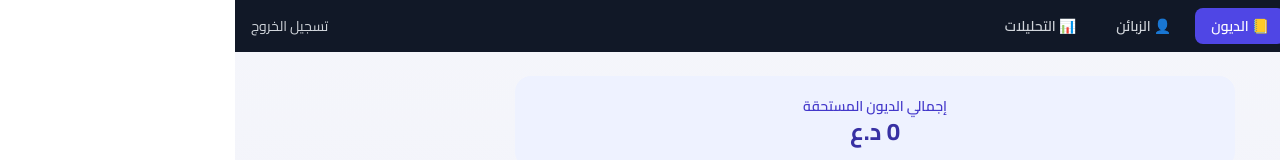
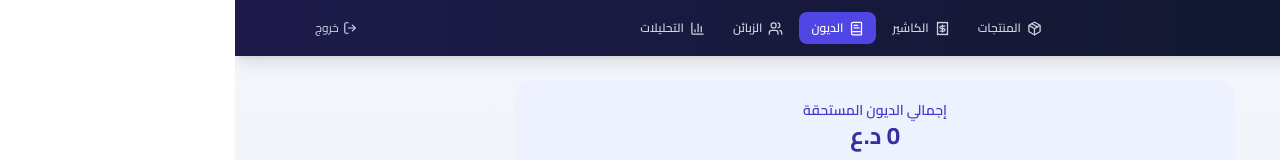
Before and after one commit to dev-mustafa67/my-store, a Next.js app: page /debts in a window 1280 px wide. Shown: the top 160 px of the page. Built offline with nearby package versions, Linux system fonts and the light colour scheme; no server answers.

Commit message:
Refactor NavBar to use icons for links

```diff
--- a/components/NavBar.tsx
+++ b/components/NavBar.tsx
@@ -6,6 +6,7 @@ import { usePathname, useRouter } from 'next/navigation';
 import { supabase } from '@/lib/supabase-client';
 import { useUserRole } from '@/lib/permissions';
 import { useSubscription } from '@/lib/subscription';
+import { Package, Receipt, BookText, Users, BarChart3, CreditCard, Shield, LogOut, Shirt } from 'lucide-react';
 
 export default function NavBar() {
   const pathname = usePathname();
@@ -14,13 +15,13 @@ export default function NavBar() {
   const sub = useSubscription();
 
   const links = [
-    { href: '/products', label: '📦 المنتجات' },
-    { href: '/pos', label: '🧾 الكاشير' },
-    { href: '/debts', label: '📒 الديون' },
-    { href: '/customers', label: '👤 الزبائن' },
-    { href: '/analytics', label: '📊 التحليلات' },
-    ...(isOwner ? [{ href: '/billing', label: '💳 الاشتراك' }] : []),
-    ...(sub.isSuperAdmin ? [{ href: '/admin', label: '🛠️ إدارة المنصة' }] : []),
+    { href: '/products', label: 'المنتجات', icon: Package },
+    { href: '/pos', label: 'الكاشير', icon: Receipt },
+    { href: '/debts', label: 'الديون', icon: BookText },
+    { href: '/customers', label: 'الزبائن', icon: Users },
+    { href: '/analytics', label: 'التحليلات', icon: BarChart3 },
+    ...(isOwner ? [{ href: '/billing', label: 'الاشتراك', icon: CreditCard }] : []),
+    ...(sub.isSuperAdmin ? [{ href: '/admin', label: 'إدارة المنصة', icon: Shield }] : []),
   ];
 
   async function logout() {
@@ -37,23 +38,37 @@ export default function NavBar() {
 
   return (
     <>
-      <nav dir="rtl" className="bg-gray-900 text-white px-4 py-2 flex justify-between items-center flex-wrap gap-2">
-        <div className="flex gap-2 flex-wrap">
+      <nav dir="rtl" className="bg-gradient-to-l from-slate-900 to-indigo-950 text-white shadow-lg">
+        <div className="max-w-6xl mx-auto px-4 py-3 flex justify-between items-center flex-wrap gap-3">
+          <div className="flex items-center gap-2 shrink-0">
+            <div className="w-8 h-8 rounded-lg bg-indigo-500 flex items-center justify-center">
+              <Shirt size={18} />
+            </div>
+            <span className="font-bold text-sm hidden sm:inline">إدارة المحل</span>
+          </div>
+
+          <div className="flex gap-1 flex-wrap">
             {links.map((l) => (
               <Link
                 key={l.href}
                 href={l.href}
-              className={`px-4 py-2 rounded-lg text-sm font-semibold ${
-                pathname === l.href ? 'bg-indigo-600' : 'text-gray-300 hover:bg-gray-800'
+                className={`flex items-center gap-1.5 px-3 py-2 rounded-lg text-xs font-semibold transition-colors ${
+                  pathname === l.href ? 'bg-indigo-600 text-white' : 'text-slate-300 hover:bg-white/10'
                 }`}
               >
-              {l.label}
+                <l.icon size={15} />
+                <span className="hidden sm:inline">{l.label}</span>
               </Link>
             ))}
           </div>
-        <div className="flex items-center gap-3 text-sm">
-          {isOwner && <span className="bg-indigo-800 px-3 py-1 rounded-full text-xs font-bold">مالك</span>}
-          <button onClick={logout} className="text-gray-300 hover:text-white">تسجيل الخروج</button>
+
+          <div className="flex items-center gap-2 shrink-0">
+            {isOwner && <span className="bg-indigo-500/30 border border-indigo-400/40 px-2.5 py-1 rounded-full text-[11px] font-bold">مالك</span>}
+            <button onClick={logout} className="flex items-center gap-1 text-slate-300 hover:text-white text-xs">
+              <LogOut size={14} />
+              <span className="hidden sm:inline">خروج</span>
+            </button>
+          </div>
         </div>
       </nav>
       {showWarning && warningText && (
```
Lines whose indentation alone changed are shown as unchanged.
